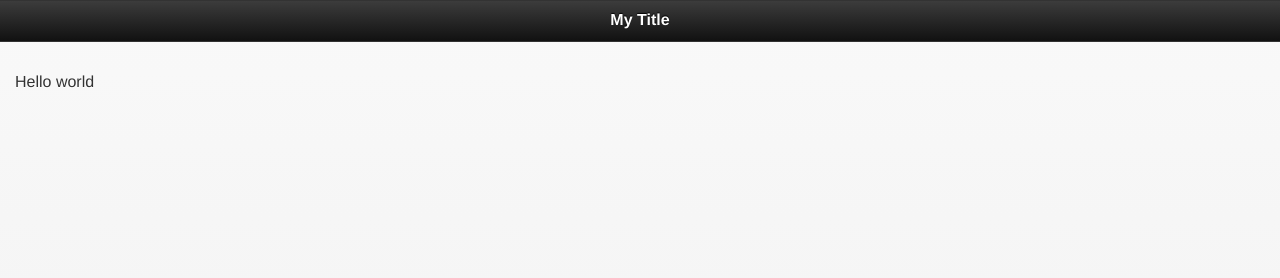
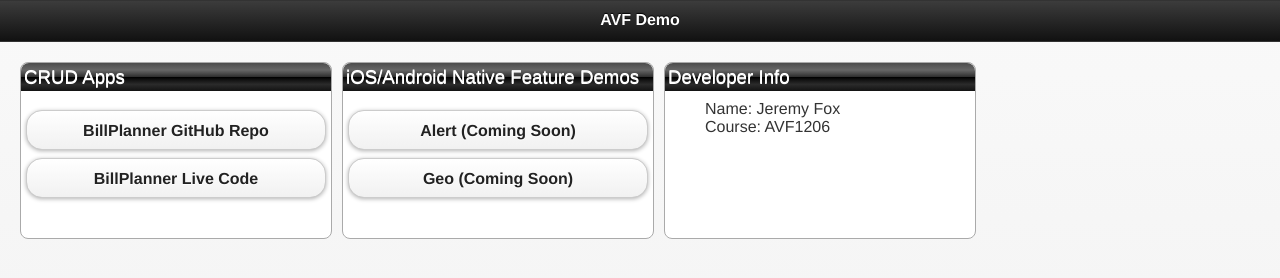
Before and after one commit to atljeremy/avfdemo, a plain HTML site: page www/index.html in a window 1280 px wide. Drawn offline with Linux system fonts and the light colour scheme.

Commit message:
Updated project for AVF assignment 1 - Response Launch Page

```diff
--- /dev/null
+++ b/www/css/ipad-landscape.css
@@ -0,0 +1,43 @@
+.moveUp{
+  margin-top: -10px;
+}
+
+.listNone{
+  list-style: none;
+}
+
+.contentDiv{
+  background: white;
+  border: 1px;
+  border-color: #AAAAAA;
+  border-style: solid;
+  -webkit-border-radius: 8px;
+  -moz-border-radius: 8px;
+  border-radius: 8px;
+  margin: 5px;
+  width: 310px;
+  min-height: 175px;
+  float: left;
+}
+
+.titleText{
+  color: white;
+  border: 0px;
+  font-weight: normal;
+  margin-top: 0px;
+  padding: 3px;
+  -webkit-border-top-left-radius: 8px;
+  -webkit-border-top-right-radius: 8px;
+  -moz-border-radius-topleft: 8px;
+  -moz-border-radius-topright: 8px;
+  border-top-left-radius: 8px;
+  border-top-right-radius: 8px;
+  background: rgb(76,76,76);
+  background: -moz-linear-gradient(top,  rgba(76,76,76,1) 0%, rgba(89,89,89,1) 12%, rgba(102,102,102,1) 25%, rgba(71,71,71,1) 39%, rgba(44,44,44,1) 50%, rgba(0,0,0,1) 51%, rgba(17,17,17,1) 60%, rgba(43,43,43,1) 76%, rgba(28,28,28,1) 91%, rgba(19,19,19,1) 100%);
+  background: -webkit-gradient(linear, left top, left bottom, color-stop(0%,rgba(76,76,76,1)), color-stop(12%,rgba(89,89,89,1)), color-stop(25%,rgba(102,102,102,1)), color-stop(39%,rgba(71,71,71,1)), color-stop(50%,rgba(44,44,44,1)), color-stop(51%,rgba(0,0,0,1)), color-stop(60%,rgba(17,17,17,1)), color-stop(76%,rgba(43,43,43,1)), color-stop(91%,rgba(28,28,28,1)), color-stop(100%,rgba(19,19,19,1)));
+  background: -webkit-linear-gradient(top,  rgba(76,76,76,1) 0%,rgba(89,89,89,1) 12%,rgba(102,102,102,1) 25%,rgba(71,71,71,1) 39%,rgba(44,44,44,1) 50%,rgba(0,0,0,1) 51%,rgba(17,17,17,1) 60%,rgba(43,43,43,1) 76%,rgba(28,28,28,1) 91%,rgba(19,19,19,1) 100%);
+  background: -o-linear-gradient(top,  rgba(76,76,76,1) 0%,rgba(89,89,89,1) 12%,rgba(102,102,102,1) 25%,rgba(71,71,71,1) 39%,rgba(44,44,44,1) 50%,rgba(0,0,0,1) 51%,rgba(17,17,17,1) 60%,rgba(43,43,43,1) 76%,rgba(28,28,28,1) 91%,rgba(19,19,19,1) 100%);
+  background: -ms-linear-gradient(top,  rgba(76,76,76,1) 0%,rgba(89,89,89,1) 12%,rgba(102,102,102,1) 25%,rgba(71,71,71,1) 39%,rgba(44,44,44,1) 50%,rgba(0,0,0,1) 51%,rgba(17,17,17,1) 60%,rgba(43,43,43,1) 76%,rgba(28,28,28,1) 91%,rgba(19,19,19,1) 100%);
+  background: linear-gradient(top,  rgba(76,76,76,1) 0%,rgba(89,89,89,1) 12%,rgba(102,102,102,1) 25%,rgba(71,71,71,1) 39%,rgba(44,44,44,1) 50%,rgba(0,0,0,1) 51%,rgba(17,17,17,1) 60%,rgba(43,43,43,1) 76%,rgba(28,28,28,1) 91%,rgba(19,19,19,1) 100%);
+  filter: progid:DXImageTransform.Microsoft.gradient( startColorstr='#4c4c4c', endColorstr='#131313',GradientType=0 );
+}
--- /dev/null
+++ b/www/css/ipad-portrait.css
@@ -0,0 +1,53 @@
+.moveUp{
+  margin-top: -10px;
+}
+
+.listNone{
+  list-style: none;
+}
+
+.contentDiv{
+  background: white;
+  border: 1px;
+  border-color: #AAAAAA;
+  border-style: solid;
+  -webkit-border-radius: 8px;
+  -moz-border-radius: 8px;
+  border-radius: 8px;
+  margin-bottom: 10px;
+  float: none;
+}
+
+.min-width-480px .contentDiv{
+  background: white;
+  border: 1px;
+  border-color: #AAAAAA;
+  border-style: solid;
+  -webkit-border-radius: 8px;
+  -moz-border-radius: 8px;
+  border-radius: 8px;
+  margin-bottom: 10px;
+  float: none;
+}
+
+.titleText{
+  color: white;
+  border: 0px;
+  font-weight: normal;
+  margin-top: 0px;
+  padding: 3px;
+  -webkit-border-top-left-radius: 8px;
+  -webkit-border-top-right-radius: 8px;
+  -moz-border-radius-topleft: 8px;
+  -moz-border-radius-topright: 8px;
+  border-top-left-radius: 8px;
+  border-top-right-radius: 8px;
+  background: rgb(76,76,76);
+  background: -moz-linear-gradient(top,  rgba(76,76,76,1) 0%, rgba(89,89,89,1) 12%, rgba(102,102,102,1) 25%, rgba(71,71,71,1) 39%, rgba(44,44,44,1) 50%, rgba(0,0,0,1) 51%, rgba(17,17,17,1) 60%, rgba(43,43,43,1) 76%, rgba(28,28,28,1) 91%, rgba(19,19,19,1) 100%);
+  background: -webkit-gradient(linear, left top, left bottom, color-stop(0%,rgba(76,76,76,1)), color-stop(12%,rgba(89,89,89,1)), color-stop(25%,rgba(102,102,102,1)), color-stop(39%,rgba(71,71,71,1)), color-stop(50%,rgba(44,44,44,1)), color-stop(51%,rgba(0,0,0,1)), color-stop(60%,rgba(17,17,17,1)), color-stop(76%,rgba(43,43,43,1)), color-stop(91%,rgba(28,28,28,1)), color-stop(100%,rgba(19,19,19,1)));
+  background: -webkit-linear-gradient(top,  rgba(76,76,76,1) 0%,rgba(89,89,89,1) 12%,rgba(102,102,102,1) 25%,rgba(71,71,71,1) 39%,rgba(44,44,44,1) 50%,rgba(0,0,0,1) 51%,rgba(17,17,17,1) 60%,rgba(43,43,43,1) 76%,rgba(28,28,28,1) 91%,rgba(19,19,19,1) 100%);
+  background: -o-linear-gradient(top,  rgba(76,76,76,1) 0%,rgba(89,89,89,1) 12%,rgba(102,102,102,1) 25%,rgba(71,71,71,1) 39%,rgba(44,44,44,1) 50%,rgba(0,0,0,1) 51%,rgba(17,17,17,1) 60%,rgba(43,43,43,1) 76%,rgba(28,28,28,1) 91%,rgba(19,19,19,1) 100%);
+  background: -ms-linear-gradient(top,  rgba(76,76,76,1) 0%,rgba(89,89,89,1) 12%,rgba(102,102,102,1) 25%,rgba(71,71,71,1) 39%,rgba(44,44,44,1) 50%,rgba(0,0,0,1) 51%,rgba(17,17,17,1) 60%,rgba(43,43,43,1) 76%,rgba(28,28,28,1) 91%,rgba(19,19,19,1) 100%);
+  background: linear-gradient(top,  rgba(76,76,76,1) 0%,rgba(89,89,89,1) 12%,rgba(102,102,102,1) 25%,rgba(71,71,71,1) 39%,rgba(44,44,44,1) 50%,rgba(0,0,0,1) 51%,rgba(17,17,17,1) 60%,rgba(43,43,43,1) 76%,rgba(28,28,28,1) 91%,rgba(19,19,19,1) 100%);
+  filter: progid:DXImageTransform.Microsoft.gradient( startColorstr='#4c4c4c', endColorstr='#131313',GradientType=0 );
+}
--- /dev/null
+++ b/www/css/iphone.css
@@ -0,0 +1,41 @@
+.moveUp{
+  margin-top: -10px;
+}
+
+.listNone{
+  list-style: none;
+}
+
+.contentDiv{
+  background: white;
+  border: 1px;
+  border-color: #AAAAAA;
+  border-style: solid;
+  -webkit-border-radius: 8px;
+  -moz-border-radius: 8px;
+  border-radius: 8px;
+  margin-bottom: 10px;
+  float: none;
+}
+
+.titleText{
+  color: white;
+  border: 0px;
+  font-weight: normal;
+  margin-top: 0px;
+  padding: 3px;
+  -webkit-border-top-left-radius: 8px;
+  -webkit-border-top-right-radius: 8px;
+  -moz-border-radius-topleft: 8px;
+  -moz-border-radius-topright: 8px;
+  border-top-left-radius: 8px;
+  border-top-right-radius: 8px;
+  background: rgb(76,76,76);
+  background: -moz-linear-gradient(top,  rgba(76,76,76,1) 0%, rgba(89,89,89,1) 12%, rgba(102,102,102,1) 25%, rgba(71,71,71,1) 39%, rgba(44,44,44,1) 50%, rgba(0,0,0,1) 51%, rgba(17,17,17,1) 60%, rgba(43,43,43,1) 76%, rgba(28,28,28,1) 91%, rgba(19,19,19,1) 100%);
+  background: -webkit-gradient(linear, left top, left bottom, color-stop(0%,rgba(76,76,76,1)), color-stop(12%,rgba(89,89,89,1)), color-stop(25%,rgba(102,102,102,1)), color-stop(39%,rgba(71,71,71,1)), color-stop(50%,rgba(44,44,44,1)), color-stop(51%,rgba(0,0,0,1)), color-stop(60%,rgba(17,17,17,1)), color-stop(76%,rgba(43,43,43,1)), color-stop(91%,rgba(28,28,28,1)), color-stop(100%,rgba(19,19,19,1)));
+  background: -webkit-linear-gradient(top,  rgba(76,76,76,1) 0%,rgba(89,89,89,1) 12%,rgba(102,102,102,1) 25%,rgba(71,71,71,1) 39%,rgba(44,44,44,1) 50%,rgba(0,0,0,1) 51%,rgba(17,17,17,1) 60%,rgba(43,43,43,1) 76%,rgba(28,28,28,1) 91%,rgba(19,19,19,1) 100%);
+  background: -o-linear-gradient(top,  rgba(76,76,76,1) 0%,rgba(89,89,89,1) 12%,rgba(102,102,102,1) 25%,rgba(71,71,71,1) 39%,rgba(44,44,44,1) 50%,rgba(0,0,0,1) 51%,rgba(17,17,17,1) 60%,rgba(43,43,43,1) 76%,rgba(28,28,28,1) 91%,rgba(19,19,19,1) 100%);
+  background: -ms-linear-gradient(top,  rgba(76,76,76,1) 0%,rgba(89,89,89,1) 12%,rgba(102,102,102,1) 25%,rgba(71,71,71,1) 39%,rgba(44,44,44,1) 50%,rgba(0,0,0,1) 51%,rgba(17,17,17,1) 60%,rgba(43,43,43,1) 76%,rgba(28,28,28,1) 91%,rgba(19,19,19,1) 100%);
+  background: linear-gradient(top,  rgba(76,76,76,1) 0%,rgba(89,89,89,1) 12%,rgba(102,102,102,1) 25%,rgba(71,71,71,1) 39%,rgba(44,44,44,1) 50%,rgba(0,0,0,1) 51%,rgba(17,17,17,1) 60%,rgba(43,43,43,1) 76%,rgba(28,28,28,1) 91%,rgba(19,19,19,1) 100%);
+  filter: progid:DXImageTransform.Microsoft.gradient( startColorstr='#4c4c4c', endColorstr='#131313',GradientType=0 );
+}
--- a/www/index.html
+++ b/www/index.html
@@ -1,12 +1,17 @@
 <!DOCTYPE html>
 <html>
   <head>
-  <title></title>
+  <title>AVF Demo</title>
 
-    <meta name="viewport" content="width=device-width, initial-scale=1.0, maximum-scale=1.0, user-scalable=no;" />
+  <meta name="viewport" content="width=device-width, initial-scale=1.0, maximum-scale=1.0, user-scalable=no" />
 	<meta charset="utf-8">
 
-    <link href="css/jquery.mobile-1.1.0.min.css" rel="stylesheet" type="text/css">
+  <link href="css/jquery.mobile-1.1.0.min.css" rel="stylesheet" type="text/css">
+
+  <link rel="stylesheet" media="all and (max-device-width: 480px)" href="css/iphone.css">
+  <link rel="stylesheet" media="all and (min-device-width: 481px) and (max-device-width: 1024px) and (orientation:portrait)" href="css/ipad-portrait.css">
+  <link rel="stylesheet" media="all and (min-device-width: 481px) and (max-device-width: 1024px) and (orientation:landscape)" href="css/ipad-landscape.css">
+  <link rel="stylesheet" media="all and (min-device-width: 1025px)" href="css/ipad-landscape.css">
 
 	<!-- iPad/iPhone specific css below, add after your main css >
 	<link rel="stylesheet" media="only screen and (max-device-width: 1024px)" href="ipad.css" type="text/css" />
@@ -14,9 +19,9 @@
 	-->
 	<!-- If your application is targeting iOS BEFORE 4.0 you MUST put json2.js from http://www.JSON.org/json2.js into your www directory and include it here -->
 	<script type="text/javascript" charset="utf-8" src="js/cordova-1.7.0.js"></script>
-    <script type="text/javascript" charset="utf-8" src="js/jquery-1.7.2.min.js"></script>
-    <script type="text/javascript" charset="utf-8" src="js/jquery.mobile-1.1.0.min.js"></script>
-    <script type="text/javascript">
+  <script type="text/javascript" charset="utf-8" src="js/jquery-1.7.2.min.js"></script>
+  <script type="text/javascript" charset="utf-8" src="js/jquery.mobile-1.1.0.min.js"></script>
+  <script type="text/javascript">
 
 
 	// If you want to prevent dragging, uncomment this section
@@ -53,19 +58,43 @@
 		//navigator.notification.alert("Cordova is working")
 	}
 
-    </script>
+  </script>
   </head>
-  <body onload="onBodyLoad()">
+  <body onload="onBodyLoad()" data-responsejs='{
+    "create": [
+    { "breakpoints": [0,320,481,641,961,1025,1281], "mode": "src", "prefix": "src" },
+    { "breakpoints": [0,320,481,641,961,1025,1281], "mode": "markup", "prefix": "r" }
+    ]}'
+  >
       <div data-role="page">
 
           <div data-role="header">
-              <h1>My Title</h1>
+              <h1>AVF Demo</h1>
           </div><!-- /header -->
 
           <div data-role="content">
-              <p>Hello world</p>
+
+            <div class="contentDiv">
+              <h3 class="titleText">CRUD Apps</h3>
+                <div data-role="button">BillPlanner GitHub Repo</div>
+                <div data-role="button">BillPlanner Live Code</div>
+            </div>
+
+            <div class="contentDiv">
+              <h3 class="titleText">iOS/Android Native Feature Demos</h3>
+                <div data-role="button">Alert (Coming Soon)</div>
+                <div data-role="button">Geo (Coming Soon)</div>
+            </div>
+
+            <div class="contentDiv">
+              <h3 class="titleText">Developer Info</h3>
+              <ul class="moveUp listNone">
+                <li>Name: Jeremy Fox</li>
+                <li>Course: AVF1206</li>
+              </ul>
+            </div>
+
           </div><!-- /content -->
-
       </div><!-- /page -->
   </body>
 </html>
```
